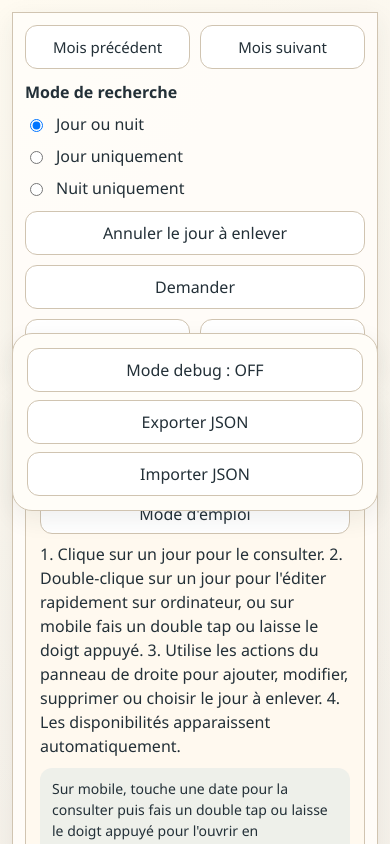
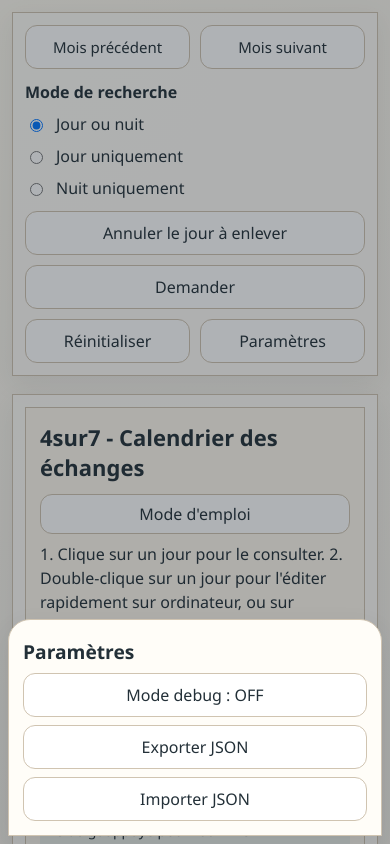
Before and after one commit to Mididams/Appli-Echange, a website: page index.html in a window 390 px wide. Both pictures are taken after a click on the button "Paramètres". Shown: the top 844 px of the page. Drawn offline with Linux system fonts and the light colour scheme.

Commit message:
Pop-up parametres

```diff
--- a/index.html
+++ b/index.html
@@ -27,10 +27,13 @@
           <button id="reset-button" type="button">Réinitialiser</button>
           <div class="settings-menu">
             <button id="settings-button" type="button" aria-expanded="false" aria-controls="settings-panel">Paramètres</button>
-            <div id="settings-panel" class="settings-panel hidden">
-              <button id="toggle-debug-button" type="button">Mode debug : OFF</button>
-              <button id="export-button" type="button">Exporter JSON</button>
-              <button id="import-button" type="button">Importer JSON</button>
+            <div id="settings-panel-backdrop" class="settings-panel-backdrop hidden">
+              <div id="settings-panel" class="settings-panel">
+                <h2 class="settings-panel-title">Paramètres</h2>
+                <button id="toggle-debug-button" type="button">Mode debug : OFF</button>
+                <button id="export-button" type="button">Exporter JSON</button>
+                <button id="import-button" type="button">Importer JSON</button>
+              </div>
             </div>
           </div>
           <input id="import-file-input" type="file" accept="application/json" hidden />
--- a/script.js
+++ b/script.js
@@ -65,6 +65,7 @@
   const requestExchangeButton = document.getElementById("request-exchange-button");
   const clearRemovedButton = document.getElementById("clear-removed-button");
   const settingsButton = document.getElementById("settings-button");
+  const settingsPanelBackdrop = document.getElementById("settings-panel-backdrop");
   const settingsPanel = document.getElementById("settings-panel");
   const toggleDebugButton = document.getElementById("toggle-debug-button");
   const resetButton = document.getElementById("reset-button");
@@ -163,7 +164,7 @@
   }
 
   function setSettingsPanelOpen(isOpen) {
-    settingsPanel.classList.toggle("hidden", !isOpen);
+    settingsPanelBackdrop.classList.toggle("hidden", !isOpen);
     settingsButton.setAttribute("aria-expanded", isOpen ? "true" : "false");
   }
 
@@ -1307,11 +1308,17 @@
 
   settingsButton.addEventListener("click", (event) => {
     event.stopPropagation();
-    setSettingsPanelOpen(settingsPanel.classList.contains("hidden"));
+    setSettingsPanelOpen(settingsPanelBackdrop.classList.contains("hidden"));
   });
 
   settingsPanel.addEventListener("click", (event) => {
     event.stopPropagation();
+  });
+
+  settingsPanelBackdrop.addEventListener("click", (event) => {
+    if (event.target === settingsPanelBackdrop) {
+      setSettingsPanelOpen(false);
+    }
   });
 
   toggleDebugButton.addEventListener("click", () => {
@@ -1486,14 +1493,14 @@
       if (!resetConfirmBackdrop.classList.contains("hidden")) {
         closeResetConfirmModal();
       }
-      if (!settingsPanel.classList.contains("hidden")) {
+      if (!settingsPanelBackdrop.classList.contains("hidden")) {
         setSettingsPanelOpen(false);
       }
     }
   });
 
   document.addEventListener("click", () => {
-    if (!settingsPanel.classList.contains("hidden")) {
+    if (!settingsPanelBackdrop.classList.contains("hidden")) {
       setSettingsPanelOpen(false);
     }
   });
--- a/style.css
+++ b/style.css
@@ -88,6 +88,10 @@ select:hover {
   position: relative;
 }
 
+.settings-panel-backdrop {
+  z-index: 20;
+}
+
 .settings-panel {
   position: absolute;
   top: calc(100% + 8px);
@@ -100,6 +104,12 @@ select:hover {
   border: 1px solid var(--color-border);
   box-shadow: var(--shadow-soft);
   z-index: 20;
+}
+
+.settings-panel-title {
+  display: none;
+  margin: 0;
+  font-size: 1.2rem;
 }
 
 .settings-panel button {
@@ -422,6 +432,10 @@ pre {
   display: none;
 }
 
+.settings-panel-backdrop.hidden {
+  display: none;
+}
+
 .settings-panel.hidden {
   display: none;
 }
@@ -600,18 +614,30 @@ pre {
     justify-content: center;
   }
 
+  .settings-panel-backdrop {
+    position: fixed;
+    inset: 0;
+    display: flex;
+    align-items: end;
+    padding: 8px;
+    padding-bottom: max(8px, env(safe-area-inset-bottom));
+    background: rgba(28, 35, 43, 0.35);
+    z-index: 40;
+  }
+
   .settings-panel {
-    position: fixed;
-    left: 12px;
-    right: 12px;
-    top: 50%;
+    position: static;
     min-width: 0;
-    width: auto;
-    max-width: none;
-    padding: 14px;
-    border-radius: 20px;
-    transform: translateY(-50%);
-    z-index: 40;
+    width: 100%;
+    max-height: min(92vh, 920px);
+    overflow-y: auto;
+    padding: 18px 14px 14px;
+    border-radius: 22px 22px 0 0;
+    transform: none;
+  }
+
+  .settings-panel-title {
+    display: block;
   }
 
   .settings-panel button {
```
